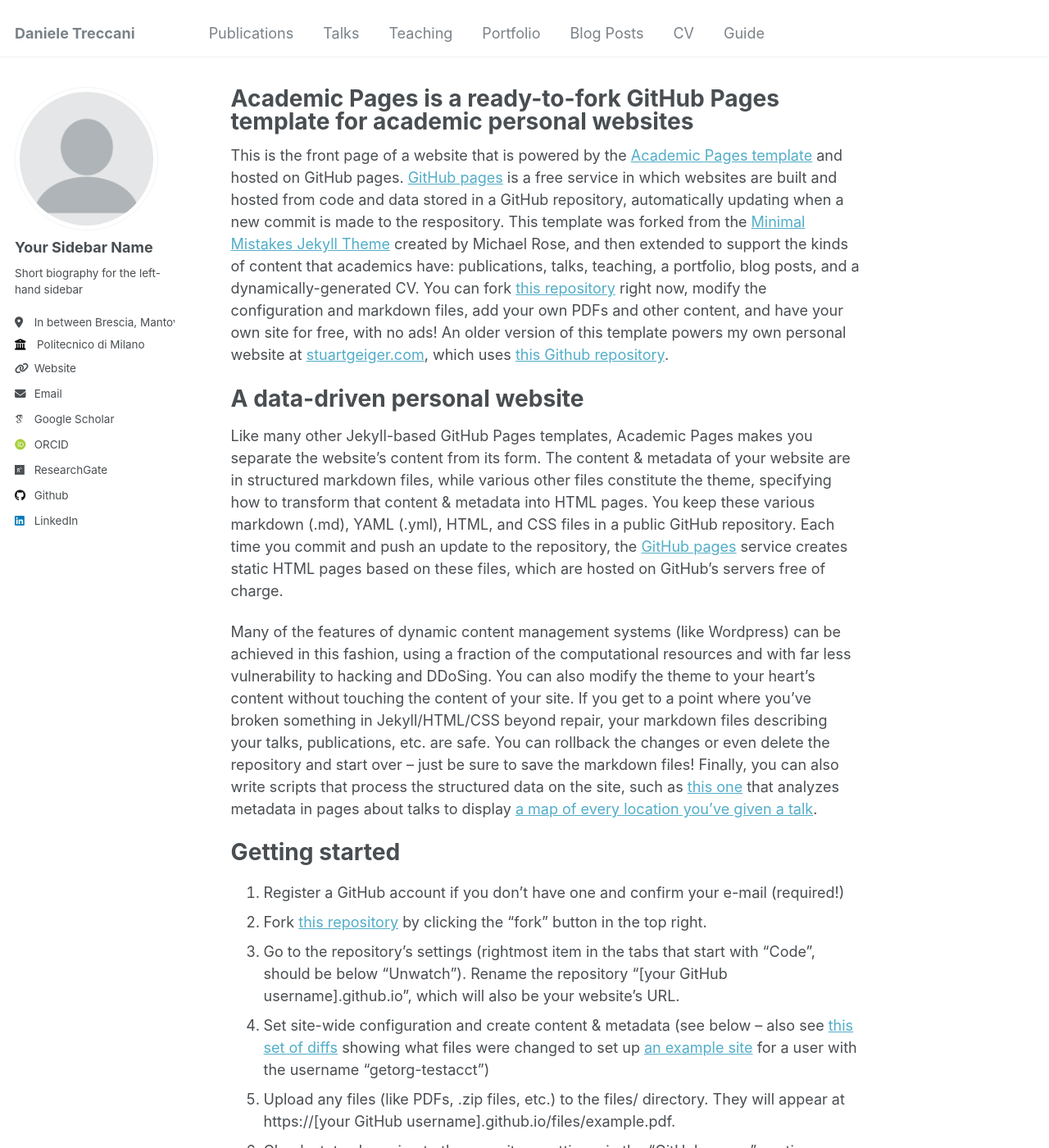
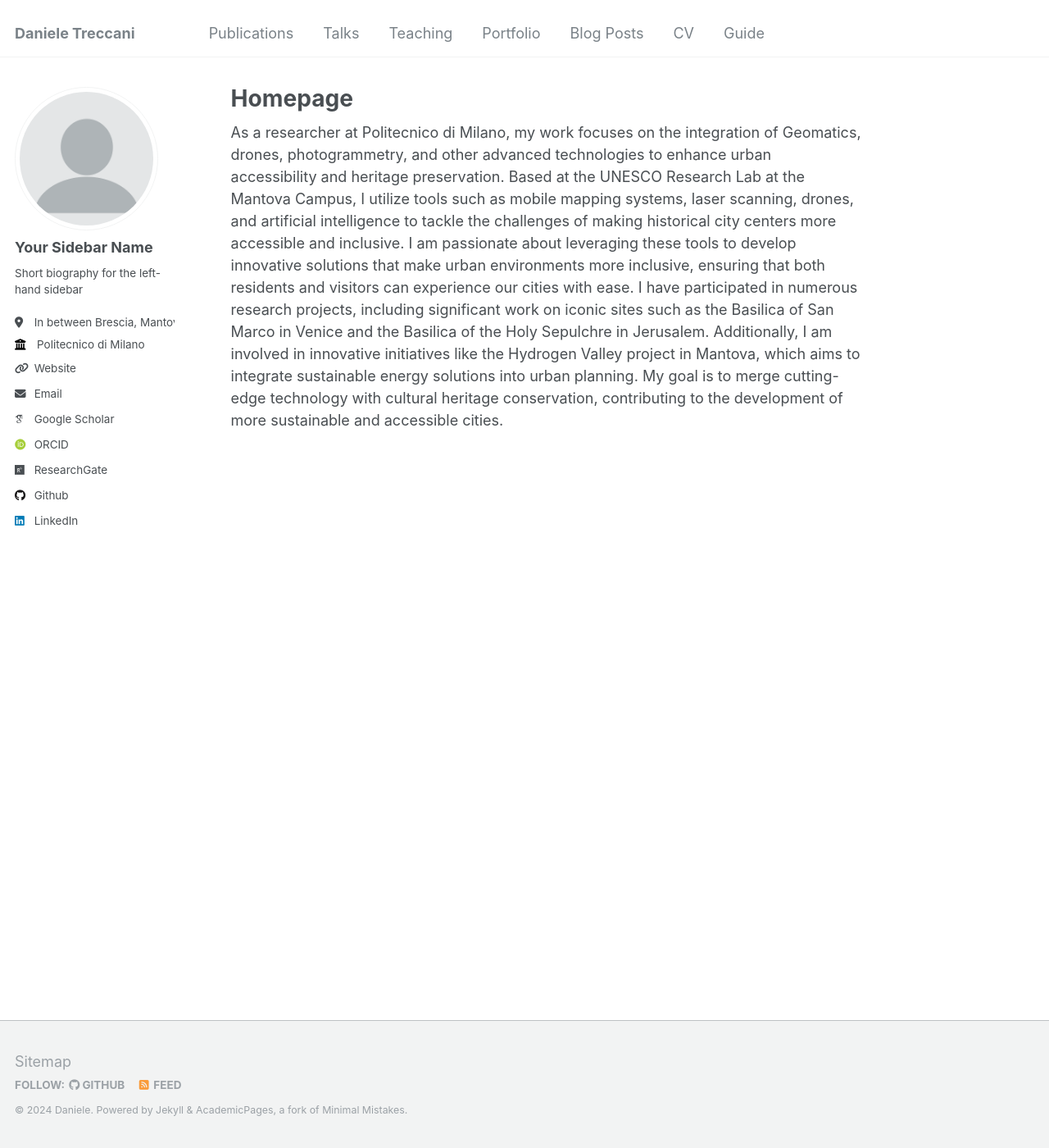
Before and after one commit to DanTRK/DanTRK.github.io, a Jekyll site: the page built from _pages/about.md, in a window 1280 px wide and 1400 px high. Shown: the whole window at 82% size. Built offline with Jekyll 4.4.1, drawn with Linux system fonts in a browser that asks for light colours; some web fonts are replaced; some of the changed text lies outside the part shown.

Commit message:
Update about.md

```diff
--- a/_pages/about.md
+++ b/_pages/about.md
@@ -1,12 +1,17 @@
 ---
 permalink: /
-title: "Academic Pages is a ready-to-fork GitHub Pages template for academic personal websites"
+title: "Homepage"
 author_profile: true
 redirect_from:
   - /about/
   - /about.html
 ---
 
+As a researcher at Politecnico di Milano, my work focuses on the integration of Geomatics, drones, photogrammetry, and other advanced technologies to enhance urban accessibility and heritage preservation. Based at the UNESCO Research Lab at the Mantova Campus, I utilize tools such as mobile mapping systems, laser scanning, drones, and artificial intelligence to tackle the challenges of making historical city centers more accessible and inclusive. I am passionate about leveraging these tools to develop innovative solutions that make urban environments more inclusive, ensuring that both residents and visitors can experience our cities with ease. I have participated in numerous research projects, including significant work on iconic sites such as the Basilica of San Marco in Venice and the Basilica of the Holy Sepulchre in Jerusalem. Additionally, I am involved in innovative initiatives like the Hydrogen Valley project in Mantova, which aims to integrate sustainable energy solutions into urban planning. My goal is to merge cutting-edge technology with cultural heritage conservation, contributing to the development of more sustainable and accessible cities.
+
+
+
+<!--
 This is the front page of a website that is powered by the [Academic Pages template](https://github.com/academicpages/academicpages.github.io) and hosted on GitHub pages. [GitHub pages](https://pages.github.com) is a free service in which websites are built and hosted from code and data stored in a GitHub repository, automatically updating when a new commit is made to the respository. This template was forked from the [Minimal Mistakes Jekyll Theme](https://mmistakes.github.io/minimal-mistakes/) created by Michael Rose, and then extended to support the kinds of content that academics have: publications, talks, teaching, a portfolio, blog posts, and a dynamically-generated CV. You can fork [this repository](https://github.com/academicpages/academicpages.github.io) right now, modify the configuration and markdown files, add your own PDFs and other content, and have your own site for free, with no ads! An older version of this template powers my own personal website at [stuartgeiger.com](http://stuartgeiger.com), which uses [this Github repository](https://github.com/staeiou/staeiou.github.io).
 
 A data-driven personal website
@@ -47,3 +52,4 @@ Example: editing a markdown file for a talk
 For more info
 ------
 More info about configuring Academic Pages can be found in [the guide](https://academicpages.github.io/markdown/). The [guides for the Minimal Mistakes theme](https://mmistakes.github.io/minimal-mistakes/docs/configuration/) (which this theme was forked from) might also be helpful.
+-->
```
